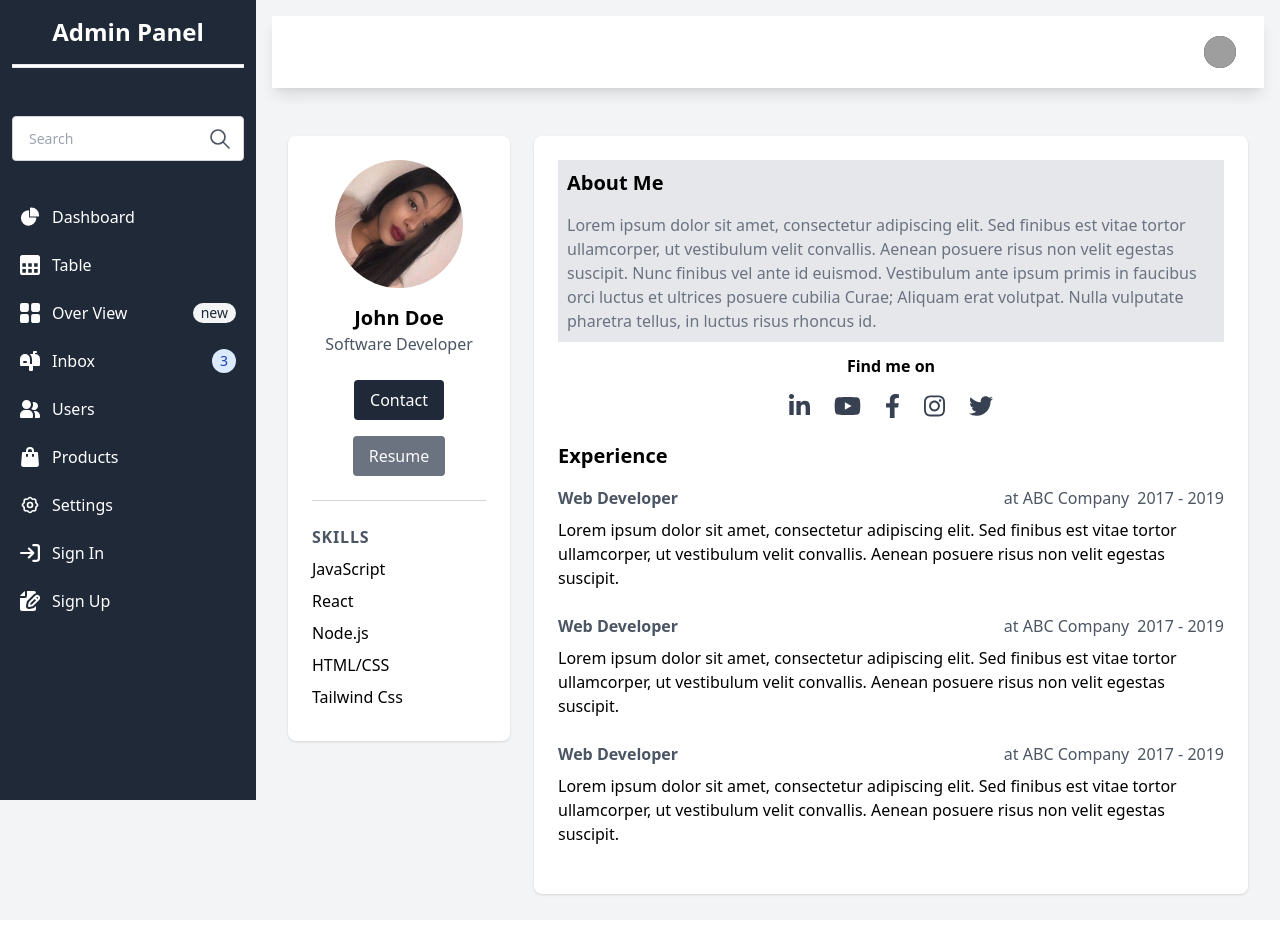
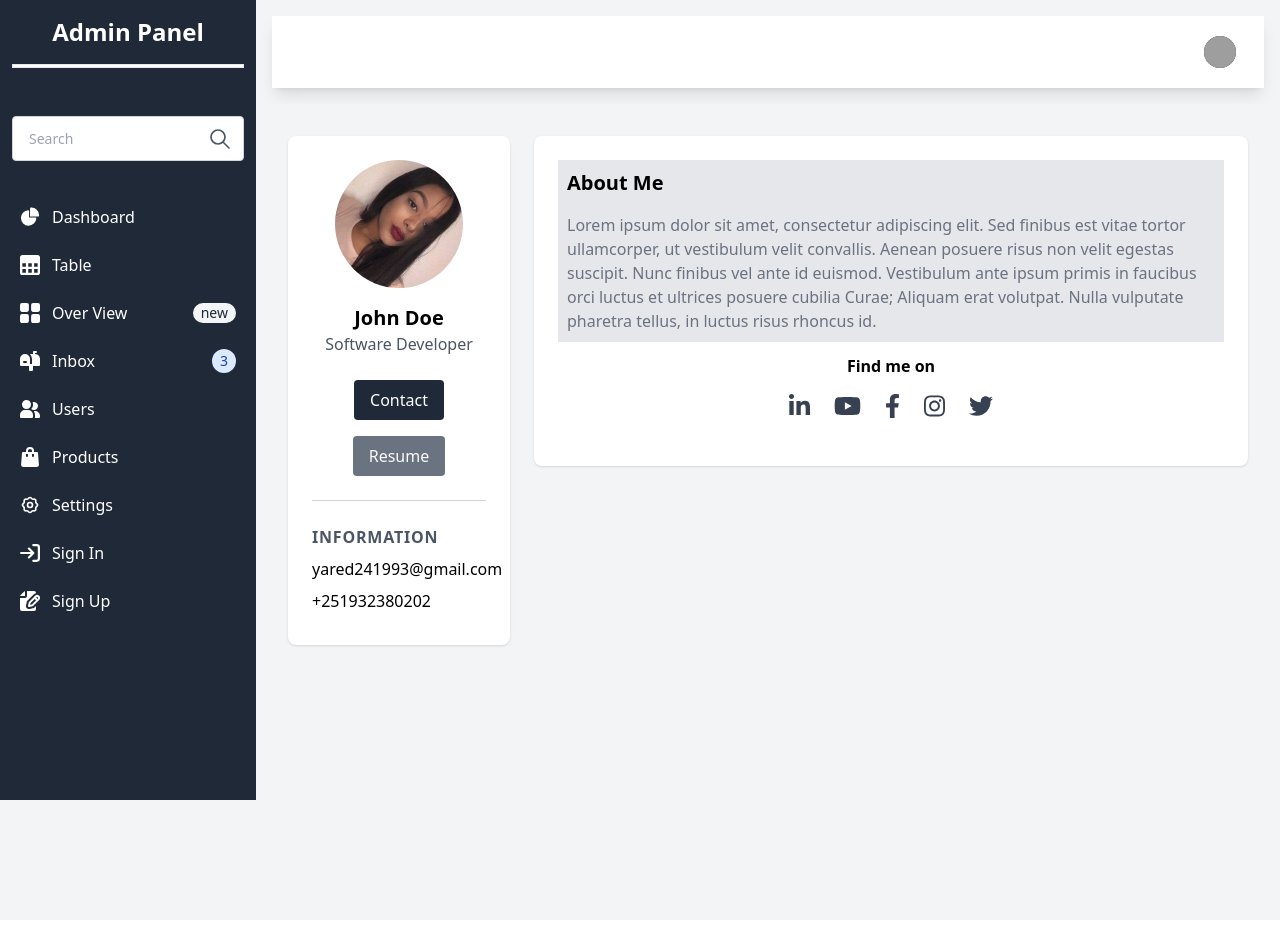
Before and after one commit to yadamoon/Admin-Panel, a React (Vite) app in the folder Dashboard/: page /User in a window 1280 px wide. Built offline with nearby package versions, Linux system fonts and the light colour scheme; grey boxes are pictures that could not be loaded.

Commit message:
deleted some code

```diff
--- a/Dashboard/src/components/pages/Profiles.jsx
+++ b/Dashboard/src/components/pages/Profiles.jsx
@@ -34,14 +34,11 @@ const Profiles = () => {
                 <hr className="my-6 border-t border-gray-300" />
                 <div className="flex flex-col">
                   <span className="text-gray-600 uppercase font-bold tracking-wider mb-2">
-                    Skills
+                    information
                   </span>
                   <ul>
-                    <li className="mb-2">JavaScript</li>
-                    <li className="mb-2">React</li>
-                    <li className="mb-2">Node.js</li>
-                    <li className="mb-2">HTML/CSS</li>
-                    <li className="mb-2">Tailwind Css</li>
+                    <li className="mb-2">yared241993@gmail.com</li>
+                    <li className="mb-2">+251932380202</li>
                   </ul>
                 </div>
               </div>
@@ -152,56 +149,6 @@ const Profiles = () => {
                     </svg>
                   </a>
                 </div>
-
-                <h2 className="text-xl font-bold mt-6 mb-4">Experience</h2>
-                <div className="mb-6">
-                  <div className="flex justify-between">
-                    <span className="text-gray-600 font-bold">
-                      Web Developer
-                    </span>
-                    <p>
-                      <span className="text-gray-600 mr-2">at ABC Company</span>
-                      <span className="text-gray-600">2017 - 2019</span>
-                    </p>
-                  </div>
-                  <p className="mt-2">
-                    Lorem ipsum dolor sit amet, consectetur adipiscing elit. Sed
-                    finibus est vitae tortor ullamcorper, ut vestibulum velit
-                    convallis. Aenean posuere risus non velit egestas suscipit.
-                  </p>
-                </div>
-                <div className="mb-6">
-                  <div className="flex justify-between">
-                    <span className="text-gray-600 font-bold">
-                      Web Developer
-                    </span>
-                    <p>
-                      <span className="text-gray-600 mr-2">at ABC Company</span>
-                      <span className="text-gray-600">2017 - 2019</span>
-                    </p>
-                  </div>
-                  <p className="mt-2">
-                    Lorem ipsum dolor sit amet, consectetur adipiscing elit. Sed
-                    finibus est vitae tortor ullamcorper, ut vestibulum velit
-                    convallis. Aenean posuere risus non velit egestas suscipit.
-                  </p>
-                </div>
-                <div className="mb-6">
-                  <div className="flex justify-between">
-                    <span className="text-gray-600 font-bold">
-                      Web Developer
-                    </span>
-                    <p>
-                      <span className="text-gray-600 mr-2">at ABC Company</span>
-                      <span className="text-gray-600">2017 - 2019</span>
-                    </p>
-                  </div>
-                  <p className="mt-2">
-                    Lorem ipsum dolor sit amet, consectetur adipiscing elit. Sed
-                    finibus est vitae tortor ullamcorper, ut vestibulum velit
-                    convallis. Aenean posuere risus non velit egestas suscipit.
-                  </p>
-                </div>
               </div>
             </div>
           </div>
```
